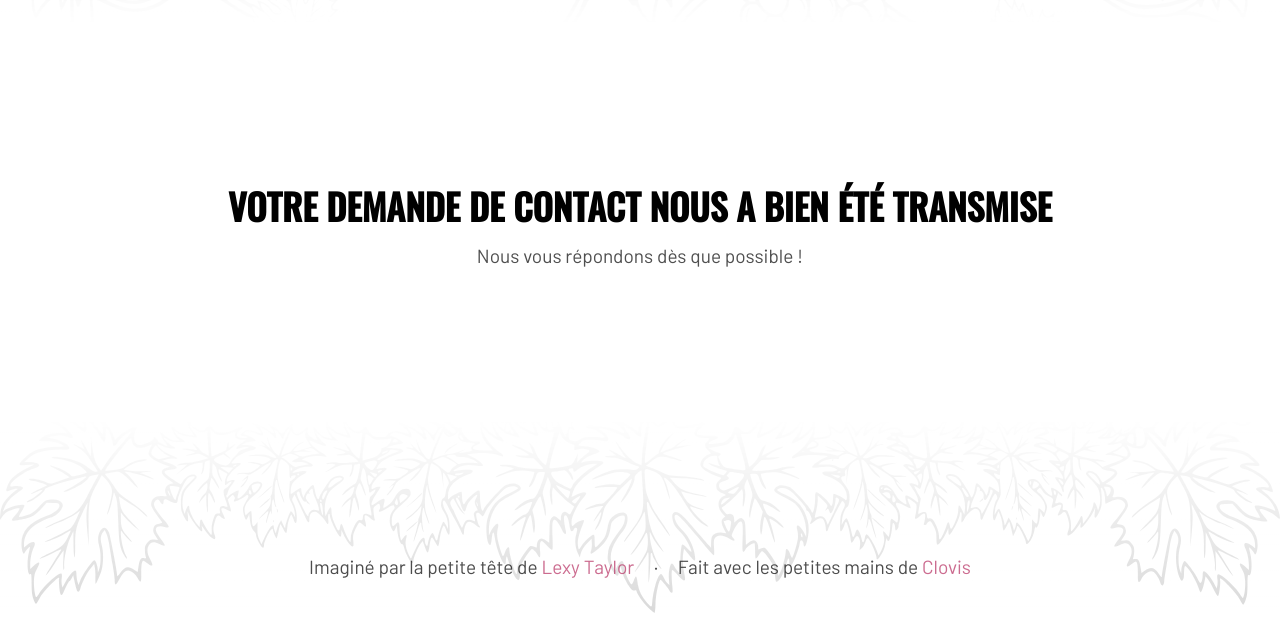
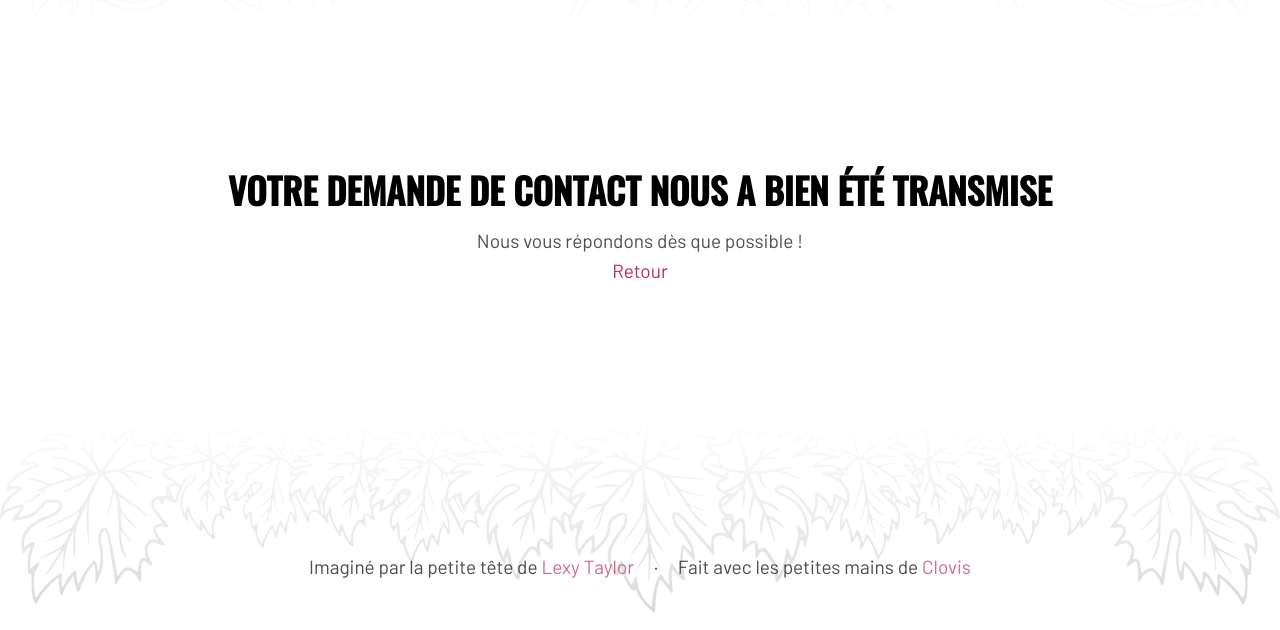
Before and after one commit to Cl0v1s/LeCubi, a website built with Vite: page success.html in a window 1280 px wide. Shown: the part 178-808 px from the top of the page. Built offline with nearby package versions, Linux system fonts and the light colour scheme.

Commit message:
Edit form

```diff
--- a/success.html
+++ b/success.html
@@ -18,8 +18,6 @@
     <meta property="og:url" content="https://cubi.bdx.town" />
     <meta property="og:image" content="https://cubi.bdx.town/res/barrel.png" />
     <meta property="og:locale" content="fr_FR" />
-
-    <meta http-equiv = "refresh" content = "10; url = index.html" />
 </head>
 
 <body class="flex flex-col h-screen">
@@ -36,7 +34,12 @@
         <section class="p-5 grow flex items-center text-center">
             <div>
                 <h1>Votre demande de contact nous a bien été transmise</h1>
-                <aside>Nous vous répondons dès que possible !</aside>
+                <aside>
+                    <div>
+                        Nous vous répondons dès que possible !
+                    </div>
+                    <a href="index.html">Retour</a>
+                </aside>
             </div>
         </section>
     </article>
```
